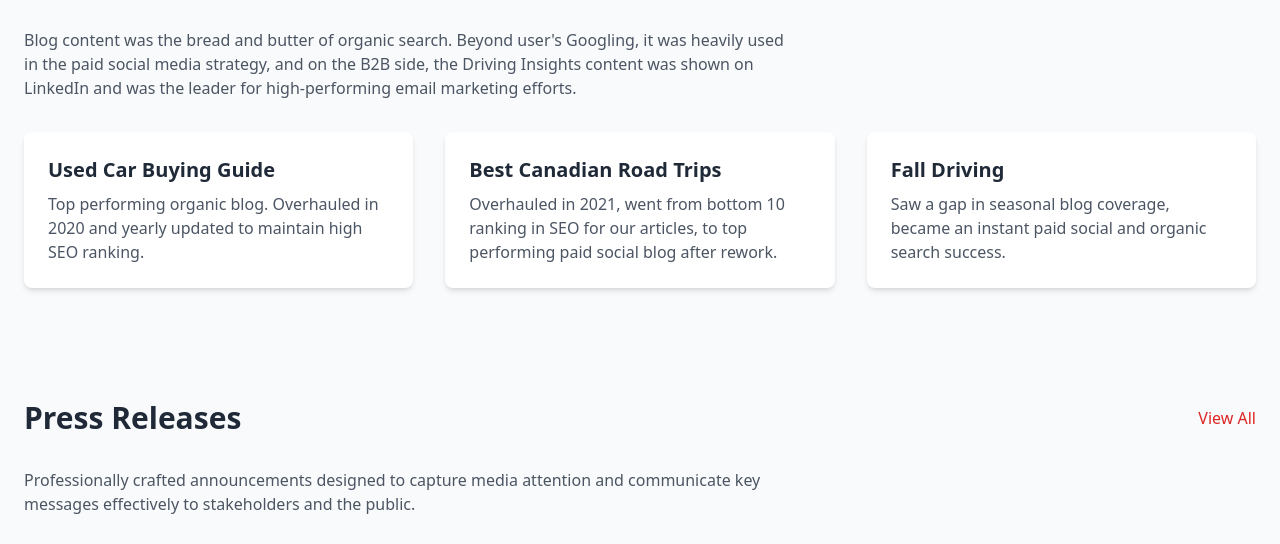
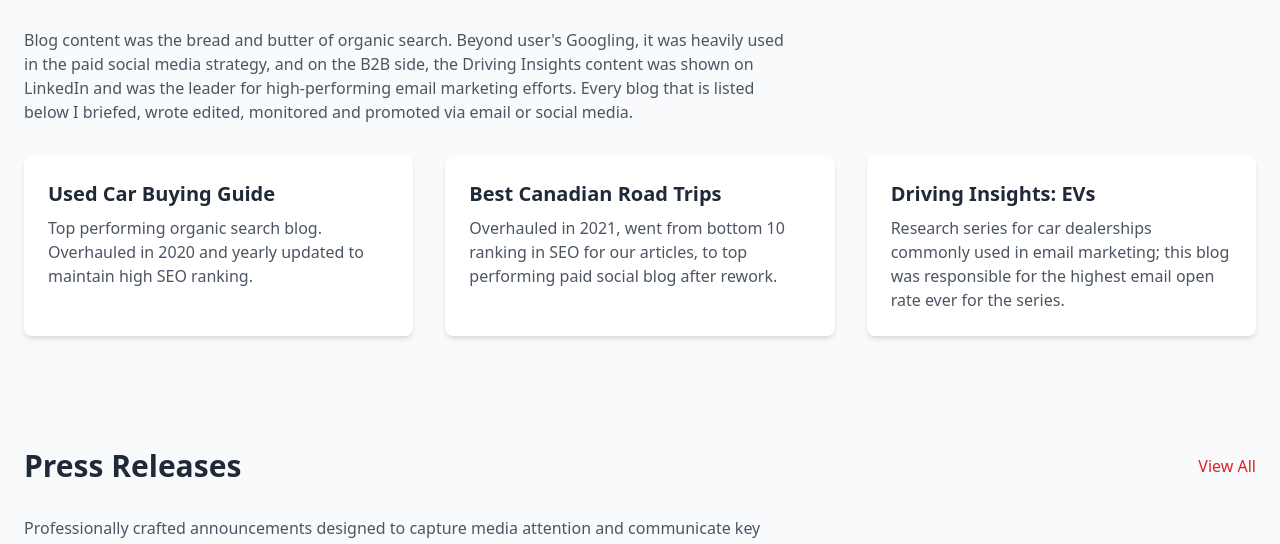
Before and after one commit to ThePatL/PersonalProfile, a plain HTML site: page portfolio/index.html in a window 1280 px wide. Shown: the part 392-936 px from the top of the page. Drawn offline with nearby package versions, Linux system fonts and the light colour scheme.

Commit message:
Update index.html

```diff
--- a/portfolio/index.html
+++ b/portfolio/index.html
@@ -77,14 +77,14 @@
                 <button id="toggleBlog" class="text-red-600 hover:text-red-800 font-medium">View All</button>
             </div>
             <p class="text-gray-600 mb-8 max-w-3xl">
-                Blog content was the bread and butter of organic search. Beyond user's Googling, it was heavily used in the paid social media strategy, and on the B2B side, the Driving Insights content was shown on LinkedIn and was the leader for high-performing email marketing efforts.
+                Blog content was the bread and butter of organic search. Beyond user's Googling, it was heavily used in the paid social media strategy, and on the B2B side, the Driving Insights content was shown on LinkedIn and was the leader for high-performing email marketing efforts. Every blog that is listed below I briefed, wrote edited, monitored and promoted via email or social media.
             </p>
             <div class="grid grid-cols-1 md:grid-cols-2 lg:grid-cols-3 gap-8 mb-8">
                 <!-- Blog Cards (visible by default) -->
                 <a href="https://www.carfax.ca/learn/buying/used-car-buying-guide" class="bg-white rounded-lg shadow-md overflow-hidden card-hover transition-all">
                     <div class="p-6">
                         <h3 class="text-xl font-semibold text-gray-800 mb-2">Used Car Buying Guide</h3>
-                        <p class="text-gray-600">Top performing organic blog. Overhauled in 2020 and yearly updated to maintain high SEO ranking.</p>
+                        <p class="text-gray-600">Top performing organic search blog. Overhauled in 2020 and yearly updated to maintain high SEO ranking.</p>
                     </div>
                 </a>
                 <a href="https://www.carfax.ca/learn/driving-tips/the-10-best-canada-day-road-trips" class="bg-white rounded-lg shadow-md overflow-hidden card-hover transition-all">
@@ -93,19 +93,20 @@
                         <p class="text-gray-600">Overhauled in 2021, went from bottom 10 ranking in SEO for our articles, to top performing paid social blog after rework.</p>
                     </div>
                 </a>
-                <a href="https://www.carfax.ca/learn/driving-tips/fall-driving-whats-different-in-autumn" class="bg-white rounded-lg shadow-md overflow-hidden card-hover transition-all">
+                <a href="https://go.carfax.ca/blog/evs-customer-dealbreakers-and-dealmakers" class="bg-white rounded-lg shadow-md overflow-hidden card-hover transition-all">
                     <div class="p-6">
-                        <h3 class="text-xl font-semibold text-gray-800 mb-2">Fall Driving</h3>
-                        <p class="text-gray-600">Saw a gap in seasonal blog coverage, became an instant paid social and organic search success.</p>
+                        <h3 class="text-xl font-semibold text-gray-800 mb-2">Driving Insights: EVs</h3>
+                        <p class="text-gray-600">Research series for car dealerships commonly used in email marketing; this blog was responsible for the highest email open rate ever for the series.</p>
                     </div>
                 </a>
             </div>
             <!-- Hidden Blog Cards -->
             <div id="blogSection" class="hidden-section grid grid-cols-1 md:grid-cols-2 lg:grid-cols-3 gap-8">
-                <a href="#" class="bg-white rounded-lg shadow-md overflow-hidden card-hover transition-all">
+                <a href="https://www.carfax.ca/learn/driving-tips/fall-driving-whats-different-in-autumn" class="bg-white rounded-lg shadow-md overflow-hidden card-hover transition-all">
                     <div class="p-6">
-                        <h3 class="text-xl font-semibold text-gray-800 mb-2">Mental Health Awareness</h3>
-                        <p class="text-gray-600">Breaking the stigma and promoting mental wellbeing in the workplace.</p>
+                    <div class="p-6">
+                        <h3 class="text-xl font-semibold text-gray-800 mb-2">Fall Driving</h3>
+                        <p class="text-gray-600">Saw a gap in seasonal blog coverage, became an instant paid social and organic search success.</p>
                     </div>
                 </a>
                 <a href="#" class="bg-white rounded-lg shadow-md overflow-hidden card-hover transition-all">
```
